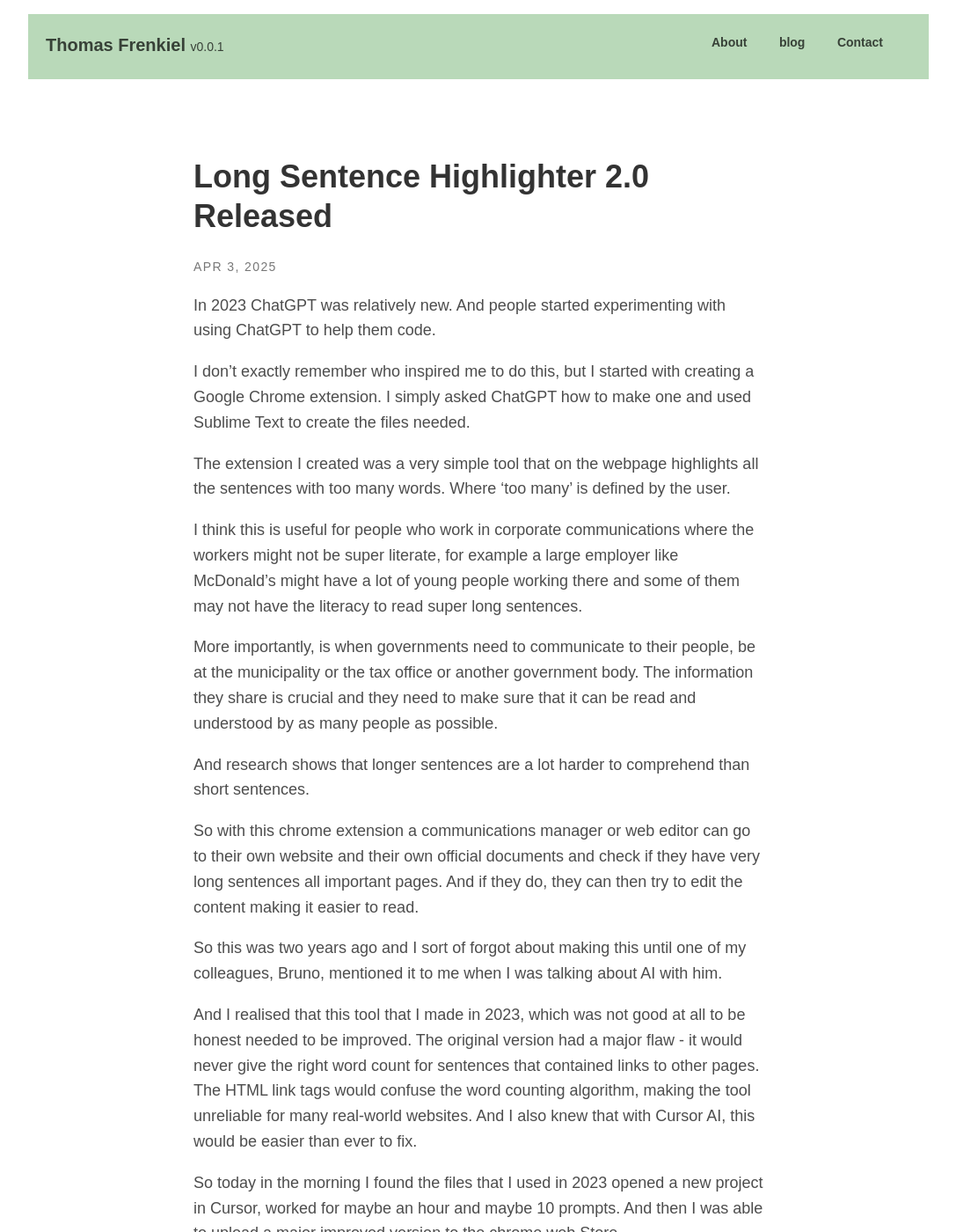
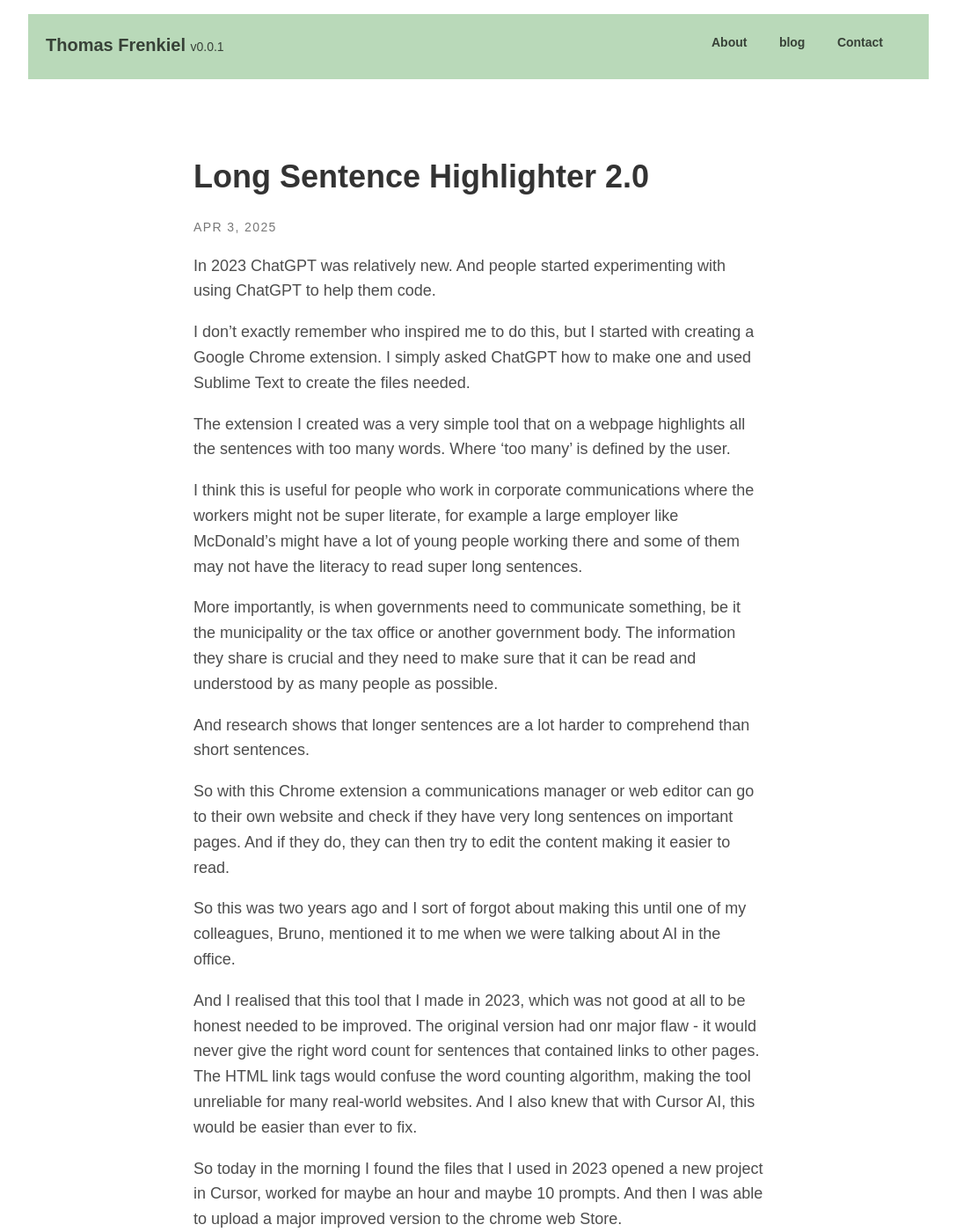
Before and after one commit to tfrenkiel040/website, a Jekyll site: the page built from _posts/2025-04-03-long-sentence-highlighter-v2.md, in a window 1280 px wide and 1400 px high. Shown: the whole window at 88% size, without its empty margins (96-1183 px from the left). Built offline with Jekyll 4.4.1, drawn with Linux system fonts in a browser that asks for light colours; some of the changed text lies outside the part shown.

Commit message:
removed some tags

```diff
--- a/_posts/2025-04-03-long-sentence-highlighter-v2.md
+++ b/_posts/2025-04-03-long-sentence-highlighter-v2.md
@@ -1,30 +1,30 @@
 ---
 layout: post
-title: "Long Sentence Highlighter 2.0 Released"
+title: "Long Sentence Highlighter 2.0"
 date: 2025-04-03
-categories: [Projects, Chrome Extensions, Writing]
+categories: [Projects]
 ---
 
 In 2023 ChatGPT was relatively new. And people started experimenting with using ChatGPT to help them code.
 
 I don't exactly remember who inspired me to do this, but I started with creating a Google Chrome extension. I simply asked ChatGPT how to make one and used Sublime Text to create the files needed.
 
-The extension I created was a very simple tool that on the webpage highlights all the sentences with too many words. Where 'too many' is defined by the user.
+The extension I created was a very simple tool that on a webpage highlights all the sentences with too many words. Where 'too many' is defined by the user.
 
 I think this is useful for people who work in corporate communications where the workers might not be super literate, for example a large employer like McDonald's might have a lot of young people working there and some of them may not have the literacy to read super long sentences.
 
-More importantly, is when governments need to communicate to their people, be at the municipality or the tax office or another government body. The information they share is crucial and they need to make sure that it can be read and understood by as many people as possible.
+More importantly, is when governments need to communicate something, be it the municipality or the tax office or another government body. The information they share is crucial and they need to make sure that it can be read and understood by as many people as possible.
 
 And research shows that longer sentences are a lot harder to comprehend than short sentences.
 
-So with this chrome extension a communications manager or web editor can go to their own website and their own official documents and check if they have very long sentences all important pages. And if they do, they can then try to edit the content making it easier to read.
+So with this Chrome extension a communications manager or web editor can go to their own website and check if they have very long sentences on important pages. And if they do, they can then try to edit the content making it easier to read.
 
-So this was two years ago and I sort of forgot about making this until one of my colleagues, Bruno, mentioned it to me when I was talking about AI with him.
+So this was two years ago and I sort of forgot about making this until one of my colleagues, Bruno, mentioned it to me when we were talking about AI in the office.
 
-And I realised that this tool that I made in 2023, which was not good at all to be honest needed to be improved. The original version had a major flaw - it would never give the right word count for sentences that contained links to other pages. The HTML link tags would confuse the word counting algorithm, making the tool unreliable for many real-world websites. And I also knew that with Cursor AI, this would be easier than ever to fix.
+And I realised that this tool that I made in 2023, which was not good at all to be honest needed to be improved. The original version had onr major flaw - it would never give the right word count for sentences that contained links to other pages. The HTML link tags would confuse the word counting algorithm, making the tool unreliable for many real-world websites. And I also knew that with Cursor AI, this would be easier than ever to fix.
 
 So today in the morning I found the files that I used in 2023 opened a new project in Cursor, worked for maybe an hour and maybe 10 prompts. And then I was able to upload a major improved version to the chrome web Store.
 
 I still have some ideas to further improve this chrome extension, but I am happy that I was able to improve it today while taking care of my five month old daughter (everything was basically done during her naps.
 
-If you wanna try it, you can add the long sentence highlighter to Google Chrome [here](https://chromewebstore.google.com/detail/fgklfjfnajfdfiefdphepgejkgmlplcc).
+If you wanna try it, you can add the long sentence highlighter to Google Chrome [here](https://chromewebstore.google.com/detail/fgklfjfnajfdfiefdphepgejkgmlplcc). (As of today, April 3 2025, I am still waiting for the 2.0 version to be accepted into the Chrome web store. So now you will still find the original version there.)
```
Also changed, not shown: _posts/2025-04-01-vibe-coded-pacman.md (+1 -1 lines).
